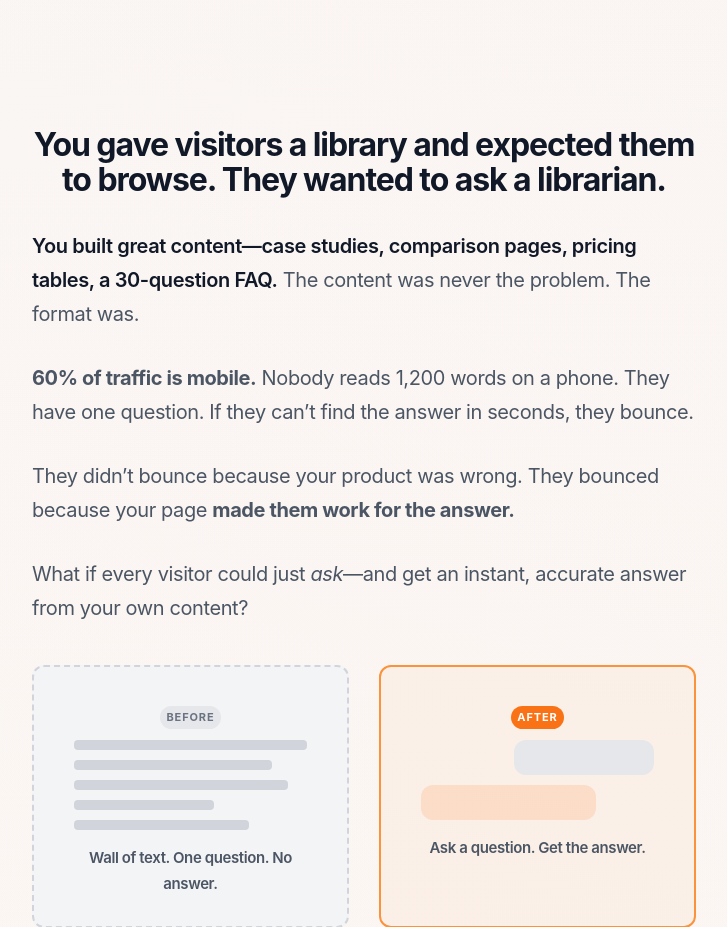
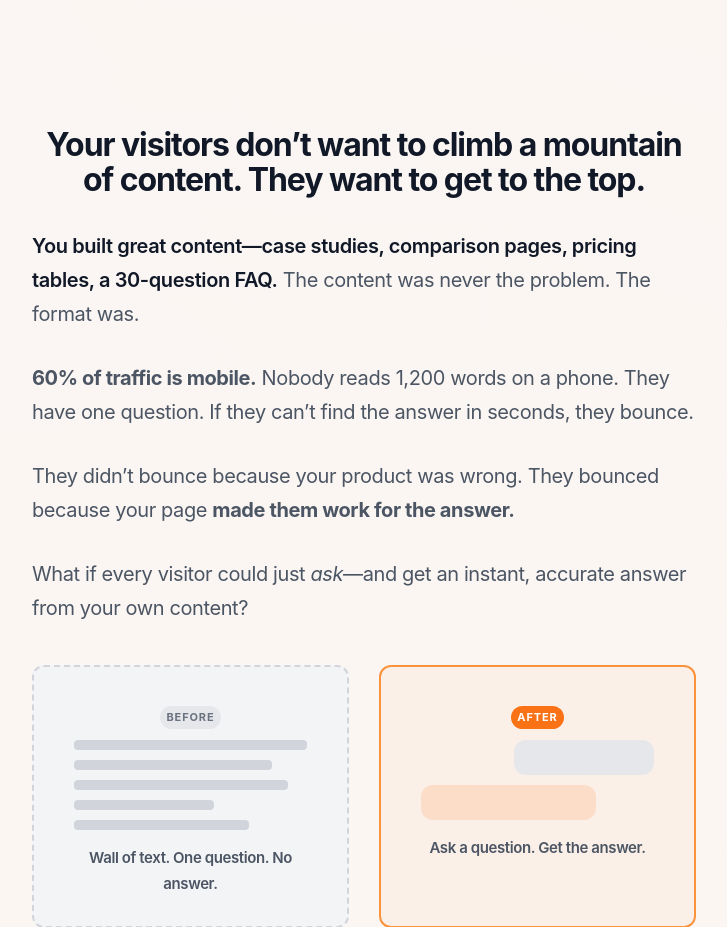
Before and after one commit to ljonespwc/conversion-helper, a Next.js app: page / in a window 1280 px wide. Shown: the part 1046-1973 px from the top of the page, without its empty margins (276-1003 px from the left). Built offline with nearby package versions, Linux system fonts and the light colour scheme; no server answers.

Commit message:
refactor: update hero heading metaphor from library to mountain climb
Replace "library and browse vs ask librarian" metaphor with "climb mountain of content vs get to the top" to match new hero.png illustration showing hiking vs cable car visual.

```diff
--- a/src/app/page.tsx
+++ b/src/app/page.tsx
@@ -75,7 +75,7 @@ export default async function LandingPage(): Promise<JSX.Element> {
         <section className="blog-section">
           <div className="blog-container blog-body">
             <h2 className="blog-section-heading" style={{ textAlign: 'center' }}>
-              You gave visitors a library and expected them to browse. They wanted to ask a librarian.
+              Your visitors don&rsquo;t want to climb a mountain of content. They want to get to the top.
             </h2>
 
             <p>
```
